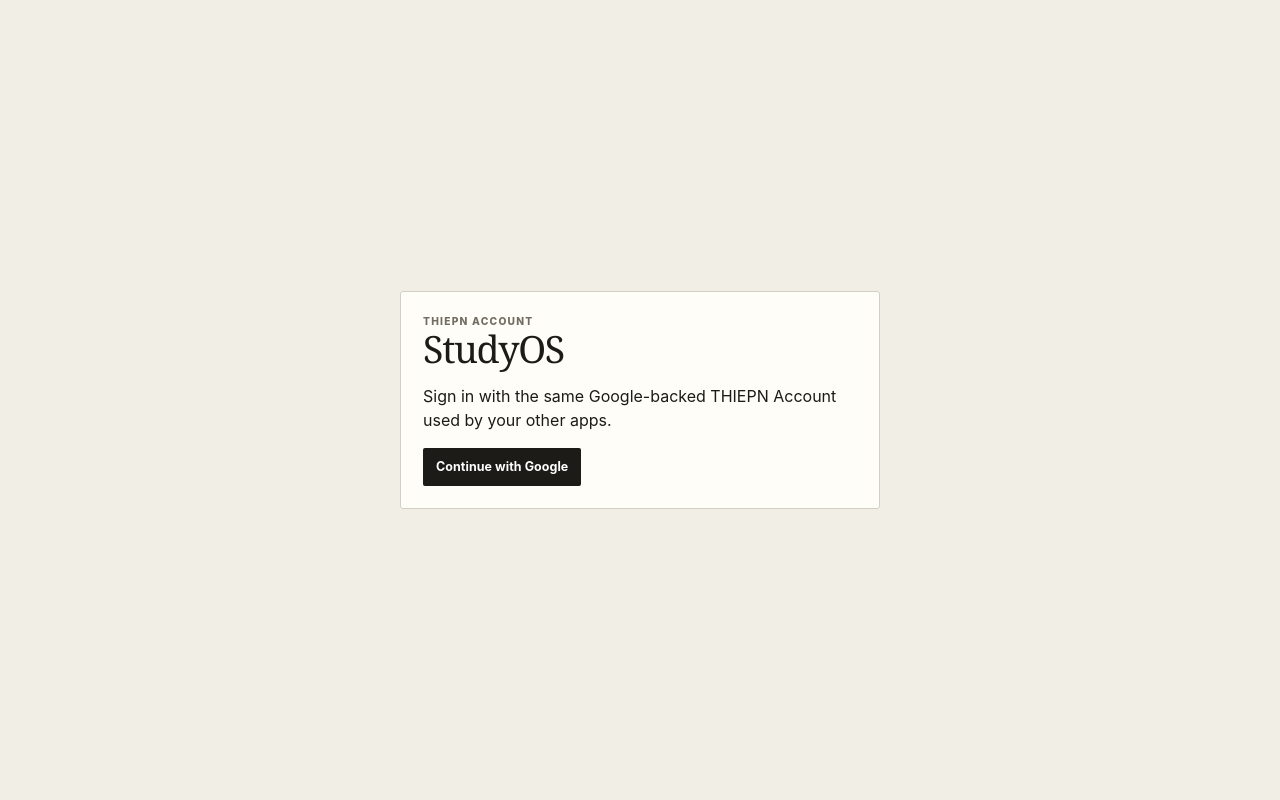
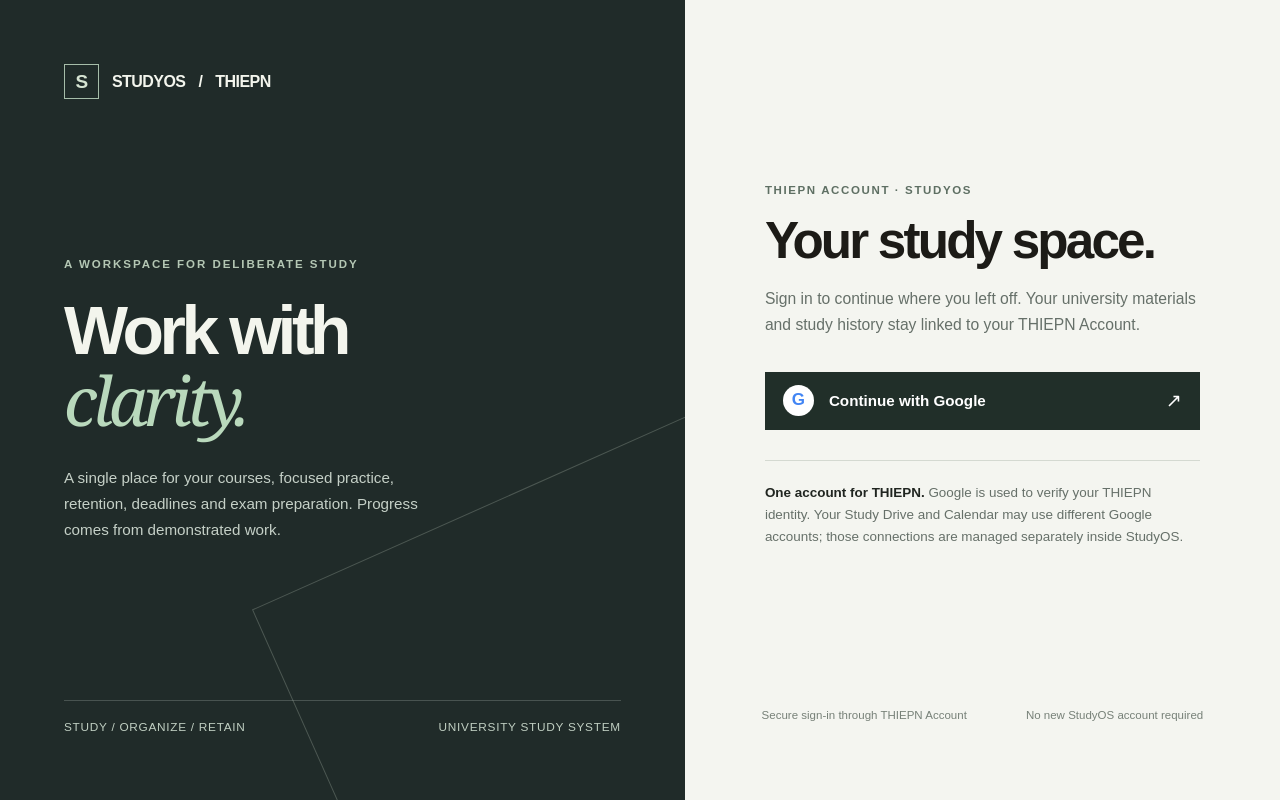
Before and after one commit to thiepn/studyOS, a Next.js app: page /login in a window 1280 px wide. Built offline with nearby package versions, Linux system fonts and the light colour scheme; no server answers.

Commit message:
fix(f02): preserve authenticated deep links and recover OAuth failures with verified session

```diff
--- a/src/app/login/page.tsx
+++ b/src/app/login/page.tsx
@@ -1,22 +1,46 @@
 import { redirect } from "next/navigation";
 import { createClient } from "@/lib/supabase/server";
 import { safeStudyReturnPath } from "@/lib/study/auth-return";
+import { AUTH_FAILURES, safeAuthFailure } from "@/lib/study/auth-flow";
+import { LoginSubmit } from "@/components/login-submit";
+import styles from "./login.module.css";
 
-export default async function LoginPage({ searchParams }: { searchParams: Promise<{ error?: string; next?: string }> }) {
+export const dynamic = "force-dynamic";
+
+export default async function LoginPage({ searchParams }: {
+  searchParams: Promise<{ error?: string; next?: string; status?: string }>;
+}) {
+  const params = await searchParams;
+  const next = safeStudyReturnPath(params.next);
   const supabase = await createClient();
   const { data } = await supabase.auth.getClaims();
-  const params = await searchParams;
-  const next = safeStudyReturnPath(params.next);
   if (data?.claims?.sub) redirect(next);
-  return (
-    <main className="login-shell">
-      <section className="panel login-panel">
-        <p className="eyebrow">THIEPN Account</p>
-        <h1>StudyOS</h1>
-        <p>Sign in with the same Google-backed THIEPN Account used by your other apps.</p>
-        {params.error ? <p className="error">{params.error==="oauth_origin"?"This deployment is not configured for sign-in. Its canonical APP_ORIGIN and OAuth callback must match the public host.":"Sign-in could not be completed. Try again."}</p> : null}
-        <a className="primary-button" href={`/auth/google?next=${encodeURIComponent(next)}`}>Continue with Google</a>
-      </section>
-    </main>
-  );
+
+  const failure = safeAuthFailure(params.error);
+  const signedOut = params.status === "signed_out";
+  return <main className={styles.page}>
+    <aside className={styles.brandPanel} aria-label="StudyOS introduction">
+      <div className={styles.brand}><span className={styles.mark} aria-hidden="true">S</span> STUDYOS <span aria-hidden="true">/</span> THIEPN</div>
+      <div>
+        <p className={styles.overline}>A workspace for deliberate study</p>
+        <h1 className={styles.lead}>Work with <em>clarity.</em></h1>
+        <p className={styles.description}>A single place for your courses, focused practice, retention, deadlines and exam preparation. Progress comes from demonstrated work.</p>
+      </div>
+      <div className={styles.brandFoot}><span>STUDY / ORGANIZE / RETAIN</span><span>UNIVERSITY STUDY SYSTEM</span></div>
+    </aside>
+    <section className={styles.contentPanel} aria-labelledby="signin-heading">
+      <div className={styles.smallBrand}><span aria-hidden="true">S</span> StudyOS</div>
+      <div className={styles.formSection}>
+        <p className={styles.kicker}>THIEPN ACCOUNT · STUDYOS</p>
+        <h2 id="signin-heading" className={styles.title}>Your study space.</h2>
+        <p className={styles.explainer}>Sign in to continue where you left off. Your university materials and study history stay linked to your THIEPN Account.</p>
+        {failure ? <div className={styles.notice} role="alert"><strong>Sign-in needs attention.</strong> {AUTH_FAILURES[failure]}</div> : null}
+        {!failure && signedOut ? <div className={`${styles.notice} ${styles.success}`} role="status">You have signed out of this StudyOS session.</div> : null}
+        {next !== "/" ? <p className={styles.destination}>After sign-in, return to your requested StudyOS page.</p> : null}
+        <LoginSubmit next={next}/>
+        <p className={styles.meta}><strong>One account for THIEPN.</strong> Google is used to verify your THIEPN identity. Your Study Drive and Calendar may use different Google accounts; those connections are managed separately inside StudyOS.</p>
+      </div>
+      <div className={styles.bottom}><span>Secure sign-in through THIEPN Account</span><span>No new StudyOS account required</span></div>
+    </section>
+  </main>;
 }
--- a/src/app/more/page.tsx
+++ b/src/app/more/page.tsx
@@ -8,7 +8,7 @@
       <div><p className="eyebrow">StudyOS / Index</p><h1>More</h1></div>
       <Nav/>
     </header>
-    <p className="more-intro">Planning, materials, exam operations, and semester tools. These do not need a permanent place in your daily study view.</p>
+    <p className="more-intro">Planning, materials, exam operations, and semester tools. These do not need a permanent place in your daily study view. <Link href="/account">View account and sign-out options →</Link></p>
     <div className="more-directory">
       {MORE_SECTIONS.map(section=><section key={section.title} className="more-section" aria-label={section.title}>
         <div className="more-section-head"><h2>{section.title}</h2><p>{section.description}</p></div>
--- a/src/lib/supabase/proxy.ts
+++ b/src/lib/supabase/proxy.ts
@@ -3,6 +3,7 @@
 import { env } from "@/lib/env";
 import { isApiRoute,isPublicHealthRoute } from "@/lib/study/api-boundary";
 import { safeStudyReturnPath } from "@/lib/study/auth-return";
+import { authenticatedReturnUrl } from "@/lib/study/auth-flow";
 import type { Database } from "./database.types";
 
 const PUBLIC_PREFIXES = ["/login", "/auth/"];
@@ -39,10 +40,7 @@
     return NextResponse.redirect(url);
   }
   if (claims && request.nextUrl.pathname === "/login") {
-    const url = request.nextUrl.clone();
-    url.pathname = "/";
-    url.search = "";
-    return NextResponse.redirect(url);
+    return NextResponse.redirect(authenticatedReturnUrl(env.appOrigin, request.nextUrl.searchParams.get("next")));
   }
   return response;
 }
```
Also changed, not shown: scripts/acceptance-smoke.mjs (+20 -3 lines), src/app/auth/callback/route.ts (+28 -9 lines), src/app/auth/google/route.ts (+22 -14 lines).
